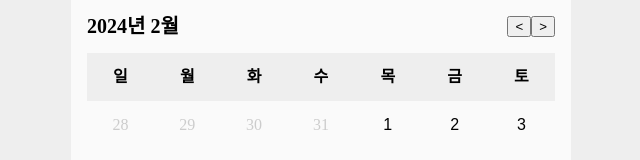
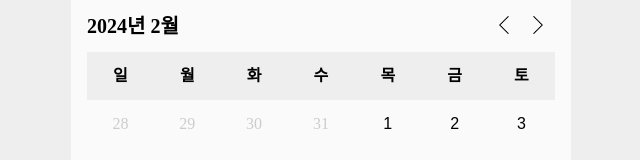
Before and after one commit to wangkodok/birthday-webapp, a React (Vite) app: page /calendar in a window 1280 px wide. Shown: the top 160 px of the page, without its empty margins (319-959 px from the left). Built offline with nearby package versions, Linux system fonts and the light colour scheme.

Commit message:
이미지를 사용하여 달력 내비게이션 버튼 개선

```diff
--- a/src/components/calendar/Calendar.jsx
+++ b/src/components/calendar/Calendar.jsx
@@ -103,8 +103,8 @@ export default function Calendar({
       <div className="year-month">
         <p>{`${year}년 ${month}월`}</p>
         <div>
-          <button onClick={prevMonth}>&#60;</button>
-          <button onClick={nextMonth}>&#62;</button>
+          <button className="arrow-btn prev" onClick={prevMonth} />
+          <button className="arrow-btn next" onClick={nextMonth} />
         </div>
       </div>
       <ul className="day-of-the-week">
--- a/src/index.css
+++ b/src/index.css
@@ -150,6 +150,27 @@ a:active {
   overflow: hidden;
 }
 
+.arrow-btn {
+  background: none;
+  border: none;
+  padding: 0;
+  background-image: url("./assets/arrow.png");
+  background-size: 18px auto;
+  background-repeat: no-repeat;
+  width: 18px;
+  height: 100%;
+  cursor: pointer;
+  margin: 0 8px;
+}
+
+.arrow-btn.prev {
+  transform: scaleX(-1);
+}
+
+.arrow-btn.next {
+  transform: scaleX(1);
+}
+
 /* 생일 CSS */
 .sec-birthday {
   padding: 0 0 124px 0;
```
Also changed, not shown: src/assets/arrow.png (added).
